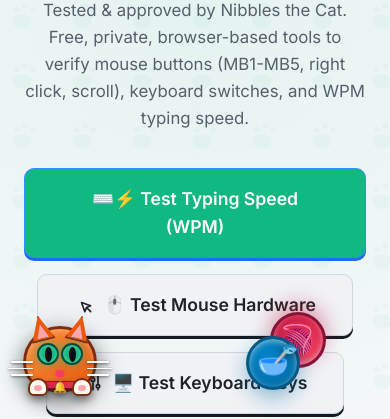
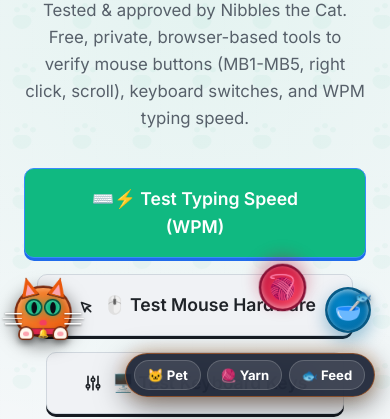
Before and after one commit to dylanwendling/catkeylab, a website with bundled scripts: page index.html in a window 390 px wide. Shown: the part 432-851 px from the top of the page. Built offline with nearby package versions, Linux system fonts and the light colour scheme; no server answers.

Commit message:
feat: add interactive cat mascot component with yarn ball toy physics

```diff
--- a/css/mascot.css
+++ b/css/mascot.css
@@ -440,3 +440,69 @@
   transform: translateY(40px) scale(0.5);
   opacity: 0;
 }
+
+/* Mobile Mascot Quick Action Dock */
+.mobile-mascot-bar {
+  display: none;
+}
+
+@media (max-width: 768px) {
+  .mascot-container {
+    bottom: 75px;
+    left: 12px;
+    transform: scale(0.78);
+    transform-origin: bottom left;
+  }
+
+  .yarn-ball-container {
+    bottom: 75px;
+    right: 65px;
+    transform: scale(0.85);
+  }
+
+  .food-bowl-container {
+    bottom: 75px;
+    right: 15px;
+    transform: scale(0.85);
+  }
+
+  /* Floating Mobile Quick Action Dock */
+  .mobile-mascot-bar {
+    display: flex;
+    position: fixed;
+    bottom: 15px;
+    right: 15px;
+    z-index: 1005;
+    background: rgba(15, 23, 42, 0.88);
+    backdrop-filter: blur(14px);
+    -webkit-backdrop-filter: blur(14px);
+    border: 1px solid rgba(249, 115, 22, 0.45);
+    box-shadow: 0 8px 30px rgba(0, 0, 0, 0.55), 0 0 16px rgba(249, 115, 22, 0.3);
+    border-radius: 9999px;
+    padding: 0.35rem 0.55rem;
+    gap: 0.4rem;
+    align-items: center;
+    pointer-events: auto;
+  }
+
+  .mobile-mascot-btn {
+    background: rgba(255, 255, 255, 0.1);
+    border: 1px solid rgba(255, 255, 255, 0.18);
+    border-radius: 9999px;
+    color: #ffffff;
+    font-size: 0.82rem;
+    font-weight: 700;
+    padding: 0.4rem 0.75rem;
+    display: flex;
+    align-items: center;
+    gap: 0.35rem;
+    cursor: pointer;
+    touch-action: manipulation;
+    transition: transform 0.15s ease, background 0.15s ease;
+  }
+
+  .mobile-mascot-btn:active {
+    transform: scale(0.92);
+    background: rgba(249, 115, 22, 0.35);
+  }
+}
--- a/js/components/catMascot.js
+++ b/js/components/catMascot.js
@@ -3,6 +3,8 @@
    ========================================================================== */
 
 import { playClickSound, getAudioContext } from '../audio.js';
+import { throwYarnCenter } from './yarnBall.js';
+import { spawnFishCenter } from './foodBowl.js';
 
 const CAT_DIALOGUES = [
   "hi, i'm Nibbles! 🐾",
@@ -111,6 +113,13 @@ export function initCatMascot() {
         <div id="cat-paw-right" class="cat-paw cat-paw-right"></div>
       </div>
     </div>
+
+    <!-- Floating Mobile Mascot Quick Action Dock -->
+    <div id="mobile-mascot-bar" class="mobile-mascot-bar">
+      <button id="mobile-btn-pet" class="mobile-mascot-btn">🐱 Pet</button>
+      <button id="mobile-btn-yarn" class="mobile-mascot-btn">🧶 Yarn</button>
+      <button id="mobile-btn-fish" class="mobile-mascot-btn">🐟 Feed</button>
+    </div>
   `;
 
   leftPupilEl = document.getElementById('cat-pupil-left');
@@ -121,6 +130,21 @@ export function initCatMascot() {
   speechEl = document.getElementById('mascot-speech');
 
   if (!catEl) return;
+
+  // Bind Mobile Quick Action Dock Handlers
+  const mobilePetBtn = document.getElementById('mobile-btn-pet');
+  const mobileYarnBtn = document.getElementById('mobile-btn-yarn');
+  const mobileFishBtn = document.getElementById('mobile-btn-fish');
+
+  if (mobilePetBtn) {
+    mobilePetBtn.addEventListener('click', (e) => handlePetting(e));
+  }
+  if (mobileYarnBtn) {
+    mobileYarnBtn.addEventListener('click', () => throwYarnCenter());
+  }
+  if (mobileFishBtn) {
+    mobileFishBtn.addEventListener('click', () => spawnFishCenter());
+  }
 
   // Bind Mouse, Touch & Scroll Events
   window.addEventListener('mousemove', handleMouseMove);
--- a/js/components/foodBowl.js
+++ b/js/components/foodBowl.js
@@ -122,3 +122,19 @@ function checkCatFeedingProximity(isRelease = false) {
     }
   }
 }
+
+export function spawnFishCenter() {
+  if (activeFishEl) activeFishEl.remove();
+
+  fishX = (window.innerWidth / 2);
+  fishY = (window.innerHeight / 2);
+
+  activeFishEl = document.createElement('div');
+  activeFishEl.className = 'draggable-fish';
+  activeFishEl.innerHTML = '🐟';
+  document.body.appendChild(activeFishEl);
+
+  updateFishPosition();
+  playClickSound(900, 0.04);
+  checkCatFeedingProximity(true);
+}
--- a/js/components/yarnBall.js
+++ b/js/components/yarnBall.js
@@ -153,3 +153,13 @@ function checkCatProximity() {
     reactToYarn(yarnCenterX, yarnCenterY);
   }
 }
+
+export function throwYarnCenter() {
+  if (!yarnEl) return;
+  posX = (window.innerWidth / 2) - 28;
+  posY = (window.innerHeight / 2) - 28;
+  velX = (Math.random() - 0.5) * 400;
+  velY = -350;
+  playClickSound(600, 0.05);
+  updateYarnPosition();
+}
```
